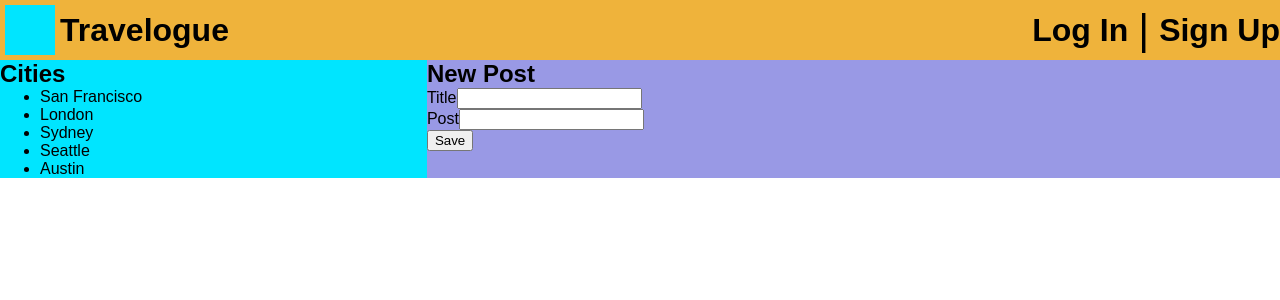
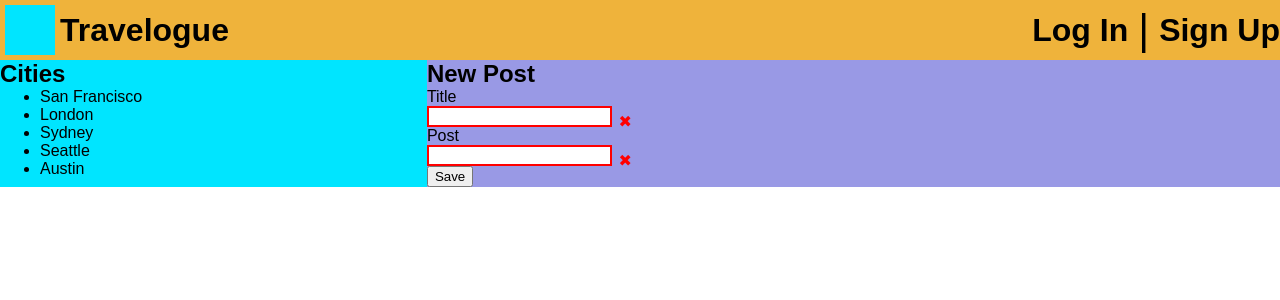
Before and after one commit to KatieMcGowan/Travelogue-Frontend, a React (Create React App) app: page /cities/1/new in a window 1280 px wide. Shown: the top 300 px of the page. Built offline with nearby package versions, Linux system fonts and the light colour scheme; a web font is replaced by a local one.

Commit message:
Introduces client-side form validations

```diff
--- a/src/App.css
+++ b/src/App.css
@@ -96,6 +96,7 @@
   display: flex;
   flex-direction: row;
   justify-content: space-around;
+  width: 100%;
 }
 
 .edit-post-container {
@@ -134,3 +135,27 @@
   top: 27%;
   margin: 1px;
 }
+
+input + span {
+  position: relative;
+}
+
+input + span::before {
+  position: absolute;
+  right: -20px;
+  top: 5px;
+}
+
+input:invalid {
+  border: 2px solid red;
+}
+
+input:invalid + span::before {
+  content: '✖';
+  color: red;
+}
+
+input:valid + span::before {
+  content: '✓';
+  color: green;
+}
--- a/src/pages/EditPostPage.jsx
+++ b/src/pages/EditPostPage.jsx
@@ -23,10 +23,18 @@ const EditPostPage = () => {
 
   const handleSubmit = (event) => {
     event.preventDefault();
-    PostQuery.update(id, state)
-    .then(data => {
-      navigate(`/cities/${city}/${id}`)
-    });
+    if (state.title.length >= 1 && state.title.length <= 200 && state.body.length >= 1) {
+      PostQuery.create(state)
+      .then(data => {
+        navigate(`/cities/${city}/${id}`)
+      });
+    } else if (state.title.length < 1) {
+      console.log("Post title is too short")
+    } else if (state.title.length >= 200) {
+      console.log("Post title is too long")
+    } else if (state.body.length < 1) {
+      console.log("Post body is too short")
+    }
   };
 
   const handleChange = (event) => {
@@ -45,27 +53,33 @@ const EditPostPage = () => {
           <form onSubmit={handleSubmit}>
             <div className="form-input">
               <label htmlFor="title">Title</label>
+              <br/>
               <input
                 type="text"
                 name="title"
                 placeholder={state.title}
                 min="1"
                 max="100"
+                required={true}
                 onChange={handleChange}
                 value={state.title}
               />
+              <span></span>
             </div>
             <div className="form-input">
               <label htmlFor="body">Post</label>
+              <br/>
               <input
                 type="textarea"
                 name="body"
                 placeholder={state.body}
                 min="1"
                 max="1000"
+                required={true}
                 onChange={handleChange}
                 value={state.body}
               />
+              <span></span>
             </div>
             <input type="submit" value="Save"/>
           </form>
--- a/src/pages/NewPostPage.jsx
+++ b/src/pages/NewPostPage.jsx
@@ -17,10 +17,18 @@ const NewPostPage = () => {
 
   const handleSubmit = (event) => {
     event.preventDefault();
-    PostQuery.create(state)
-    .then(data => {
-      navigate(`/cities/${city}`)
-    });
+    if (state.title.length >= 1 && state.title.length <= 200 && state.body.length >= 1) {
+      PostQuery.create(state)
+      .then(data => {
+        navigate(`/cities/${city}`)
+      });
+    } else if (state.title.length < 1) {
+      console.log("Post title is too short")
+    } else if (state.title.length >= 200) {
+      console.log("Post title is too long")
+    } else if (state.body.length < 1) {
+      console.log("Post body is too short")
+    }
   };
 
   const handleChange = (event) => {
@@ -39,25 +47,31 @@ const NewPostPage = () => {
           <form onSubmit={handleSubmit}>
             <div className="form-input">
               <label htmlFor="title">Title</label>
+              <br/>
               <input
                 type="text"
                 name="title"
-                min="1"
-                max="100"
+                minLength="1"
+                maxLength="100"
+                required={true}
                 onChange={handleChange}
                 value={state.title}
               />
+              <span></span>
             </div>
             <div className="form-input">
               <label htmlFor="body">Post</label>
+              <br/>
               <input
                 type="textarea"
                 name="body"
-                min="1"
-                max="1000"
+                minLength="1"
+                maxLength="1000"
+                required={true}
                 onChange={handleChange}
                 value={state.body}
               />
+              <span></span>
             </div>
             <input type="submit" value="Save"/>
           </form>
```
